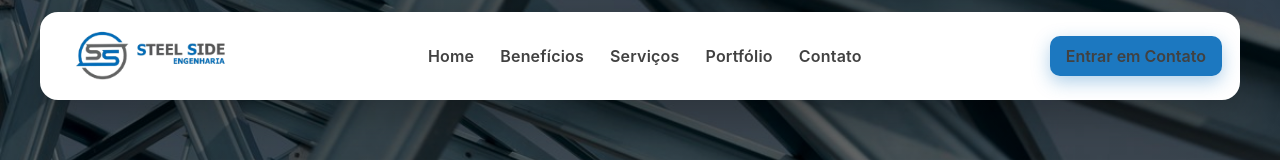
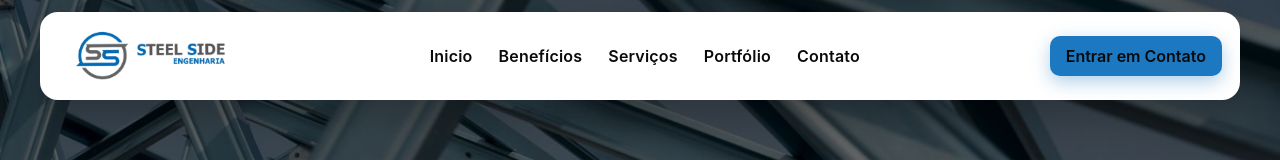
Before and after one commit to AllexFelicio/Visengdiagnostica, a React (Vite) app: page / in a window 1280 px wide. Shown: the top 160 px of the page. Built offline with nearby package versions, Linux system fonts and the light colour scheme.

Commit message:
ajuste navbar

```diff
--- a/src/components/Navbar/Navbar.module.scss
+++ b/src/components/Navbar/Navbar.module.scss
@@ -3,19 +3,16 @@
   --nav-h: 76px;
   --pad: 12px;
 
-  /* texto escuro */
-  --ink: #0f172a;   /* quase preto */
+  --ink: #0f172a;      /* preto/quase preto */
   --muted: #334155;
 
-  /* azul da marca */
   --cta: #1c78c0;
   --cta-hover: #165f96;
 }
 
-/* header fixo (o card fica dentro) */
+/* Header fixo */
 .header {
-  position: fixed;
-  top: 0; left: 0; right: 0;
+  position: fixed; top: 0; left: 0; right: 0;
   padding: var(--pad);
   background: transparent;
   z-index: 1000;
@@ -23,21 +20,18 @@
 }
 .scrolled { padding: 8px 12px; }
 
-.inner {
-  max-width: min(var(--nav-w), 100%);
-  margin: 0 auto;
-}
+.inner { max-width: min(var(--nav-w), 100%); margin: 0 auto; }
 
-/* ===== Card branco ===== */
+/* Card branco */
 .bar {
   background: #fff;
-  color: var(--ink);                 /* <- cor base escura */
+  color: var(--ink);
   border-radius: 18px;
   box-shadow: 0 16px 40px rgba(0,0,0,.25);
   padding: 12px 18px;
 
   display: grid;
-  grid-template-columns: auto 1fr auto;
+  grid-template-columns: auto 1fr auto; /* logo | (links) | ações */
   align-items: center;
   gap: 18px;
 
@@ -45,19 +39,21 @@
   -moz-osx-font-smoothing: auto;
 }
 
+/* posicionamento fixo no grid */
 .logo { height: 64px; width: auto; display: block; }
-.brand { display: inline-block; }
+.brand { display: inline-block; grid-column: 1 / 2; }
+.navLinks { grid-column: 2 / 3; }
+.actions  { grid-column: 3 / 4; justify-self: end; }
 
+/* Links desktop */
 .navLinks {
-  display: none;            /* aparece >= 960px */
+  display: none;
   justify-content: center;
   gap: 26px;
-
 }
-
 .link {
   text-decoration: none;
-  color: var(--ink);        /* <- escuro */
+  color: var(--ink);
   font-weight: 600;
   letter-spacing: .2px;
   opacity: 1;
@@ -65,15 +61,16 @@
 }
 .link:hover { color: #0b2d4a; }
 
-/* ===== Ações à direita ===== */
+/* Ações à direita */
 .actions {
   display: flex;
   align-items: center;
   gap: 12px;
 }
 
+/* >>> ESCONDER CTA NO MOBILE <<< */
 .cta {
-  display: inline-block;
+  display: none;                    /* mobile: escondido */
   background: var(--cta);
   color: #fff;
   text-decoration: none;
@@ -83,42 +80,40 @@
   box-shadow: 0 6px 18px rgba(28,120,192,.35);
   transition: transform .12s ease, background .12s ease, box-shadow .12s ease;
 }
-.cta:hover {
-  background: var(--cta-hover);
-  transform: translateY(-1px);
-  box-shadow: 0 10px 24px rgba(28,120,192,.45);
-}
+.cta:hover { background: var(--cta-hover); transform: translateY(-1px); box-shadow: 0 10px 24px rgba(28,120,192,.45); }
 
-/* ===== Botão hambúrguer (mobile) ===== */
+/* Hambúrguer */
 .toggle {
   display: inline-grid;
   place-items: center;
   background: transparent;
   border: none;
-  color: var(--ink);        /* <- escuro */
+  color: var(--ink);
   font-size: 22px;
   line-height: 1;
   padding: 8px;
   cursor: pointer;
 }
 
-/* ===== Menu mobile (renderizado quando open=true) ===== */
+/* Menu mobile dropdown */
 .mobileMenu {
   margin-top: 8px;
   background: #fff;
-  color: var(--ink);        /* <- escuro */
+  color: var(--ink);
   border-radius: 14px;
   box-shadow: 0 12px 26px rgba(0,0,0,.22);
   padding: 12px 14px;
-
   display: grid;
   gap: 8px;
 }
 
+/* >>> FORÇAR COR/OPACIDADE PRETA NO MOBILE <<< */
 .mobileMenu a {
   display: block;
   text-decoration: none;
-  color: var(--ink);
+  color: #414141 !important;
+  opacity: 1 !important;
+  text-shadow: none !important;
   font-weight: 600;
   padding: 10px 8px;
   border-radius: 10px;
@@ -135,20 +130,28 @@
   border-radius: 10px;
 }
 
-/* ===== Responsivo ===== */
+/* Responsivo */
 @media (min-width: 960px) {
   .navLinks { display: flex; }
-  .toggle   { display: none; }
+  .toggle   { display: none; }              /* esconde o hambúrguer no desktop */
   .mobileMenu { display: none !important; }
+  .cta { display: inline-block; }           /* desktop: mostra o CTA */
 }
 
-/* FORÇA cor escura em todos os anchors do card */
+/* pequenos refinamentos mobile */
+@media (max-width: 959px) {
+  .toggle { margin-left: 8px; }  /* dá um respiro da logo */
+}
+@media (max-width: 420px) {
+  .logo { height: 56px; }
+}
+
+/* Garantia extra de cor escura dentro do card */
 .bar a,
-.bar .link,
 .navLinks a,
 .navLinks a:link,
 .navLinks a:visited {
-  color: #414141 !important;
+  color: #0a0a0a !important;
   opacity: 1 !important;
   text-shadow: none !important;
   mix-blend-mode: normal !important;
--- a/src/components/Navbar/Navbar.tsx
+++ b/src/components/Navbar/Navbar.tsx
@@ -72,7 +72,7 @@ export function Navbar() {
   }
 
   const links: NavItem[] = [
-    { label: 'Home',        to: '/',             type: 'route' },
+    { label: 'Inicio',        to: '/',             type: 'route' },
     { label: 'Benefícios',  to: '/#benefícios',  type: 'hash'  },
     { label: 'Serviços',    to: '/#serviços',    type: 'hash'  },
     { label: 'Portfólio',   to: '/portfolio',    type: 'route' },
@@ -84,17 +84,17 @@ export function Navbar() {
       <div className={styles.inner}>
         <div className={styles.bar}>
           {/* Logo → também volta pro topo */}
-          <a href="/" className={styles.brand} aria-label="Home" onClick={handleHomeClick}>
+          <a href="/" className={styles.brand} aria-label="Inicio" onClick={handleHomeClick}>
             <img src={logo} alt="Steelside" className={styles.logo} />
           </a>
 
           {/* Links desktop */}
           <nav className={styles.navLinks}>
             {links.map(link => {
-              if (link.label === 'Home') {
+              if (link.label === 'Inicio') {
                 return (
-                  <a key="Home" href="/" className={styles.link} onClick={handleHomeClick}>
-                    Home
+                  <a key="Inicio" href="/" className={styles.link} onClick={handleHomeClick}>
+                    Inicio
                   </a>
                 )
               }
@@ -130,10 +130,10 @@ export function Navbar() {
         {open && (
           <nav className={styles.mobileMenu}>
             {/* Home no mobile */}
-            <a href="/" onClick={handleHomeClick}>Home</a>
+            <a href="/" onClick={handleHomeClick}>Inicio</a>
 
             {/* Demais links */}
-            {links.filter(l => l.label !== 'Home').map(link =>
+            {links.filter(l => l.label !== 'Inicio').map(link =>
               link.type === 'route' ? (
                 <Link key={link.label} to={link.to} onClick={() => setOpen(false)}>
                   {link.label}
```
